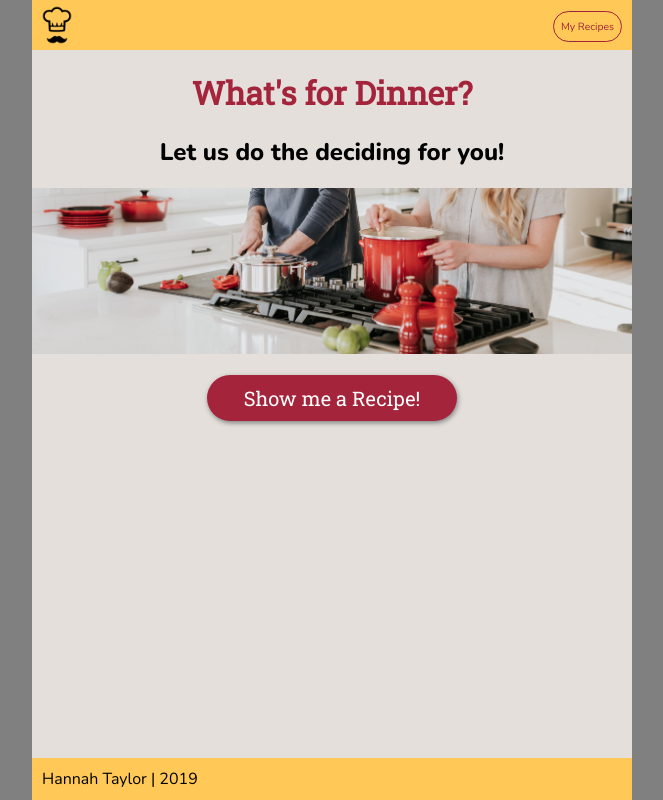
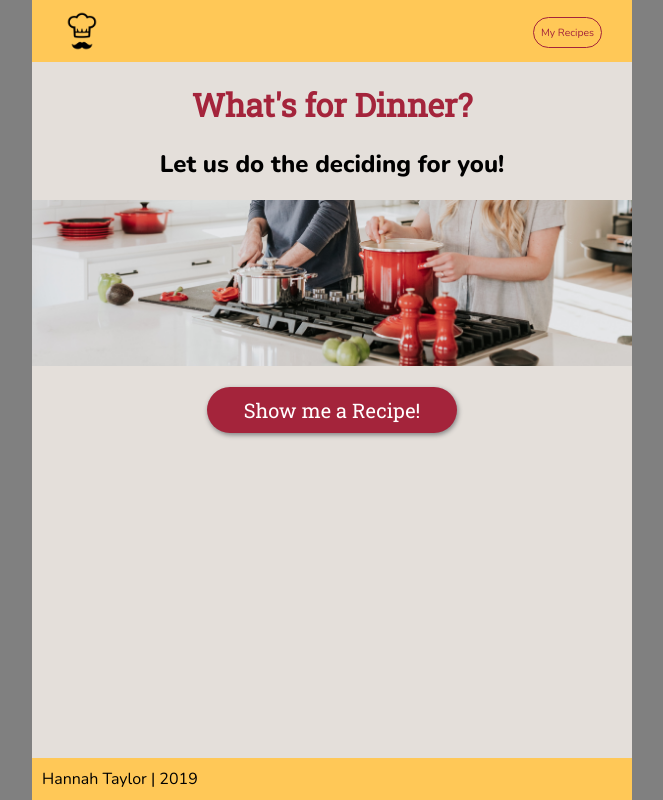
Before and after one commit to hannah-taylor1/hannah-taylor1.github.io, a plain HTML site: page recipe-generator/main.html in a window 1280 px wide. Shown: the whole page, without its empty margins (308-971 px from the left). Drawn offline with nearby package versions, Linux system fonts and the light colour scheme.

Commit message:
Nav Padding

```diff
--- a/style/recipe.css
+++ b/style/recipe.css
@@ -35,13 +35,15 @@
     nav {
         background-color: #ffc857;
         margin: 0;
+        padding-top: 6px;
+        padding: 6px 0px 6px 0px;
 
     }
 
     .logo {
         height: 50px;
         width: auto;
-        padding: 5px;
+        padding: 5px 5px 5px 30px;
     }
 
     .myRecipes {
@@ -49,7 +51,7 @@
         border: solid 1px #a4243b;
         border-radius: 30px;
         color: #a4243b;
-        margin-right: 10px;
+        margin-right: 30px;
         font-size: .65em;
         transition: all .5s ease-in;
         cursor: pointer;
```
